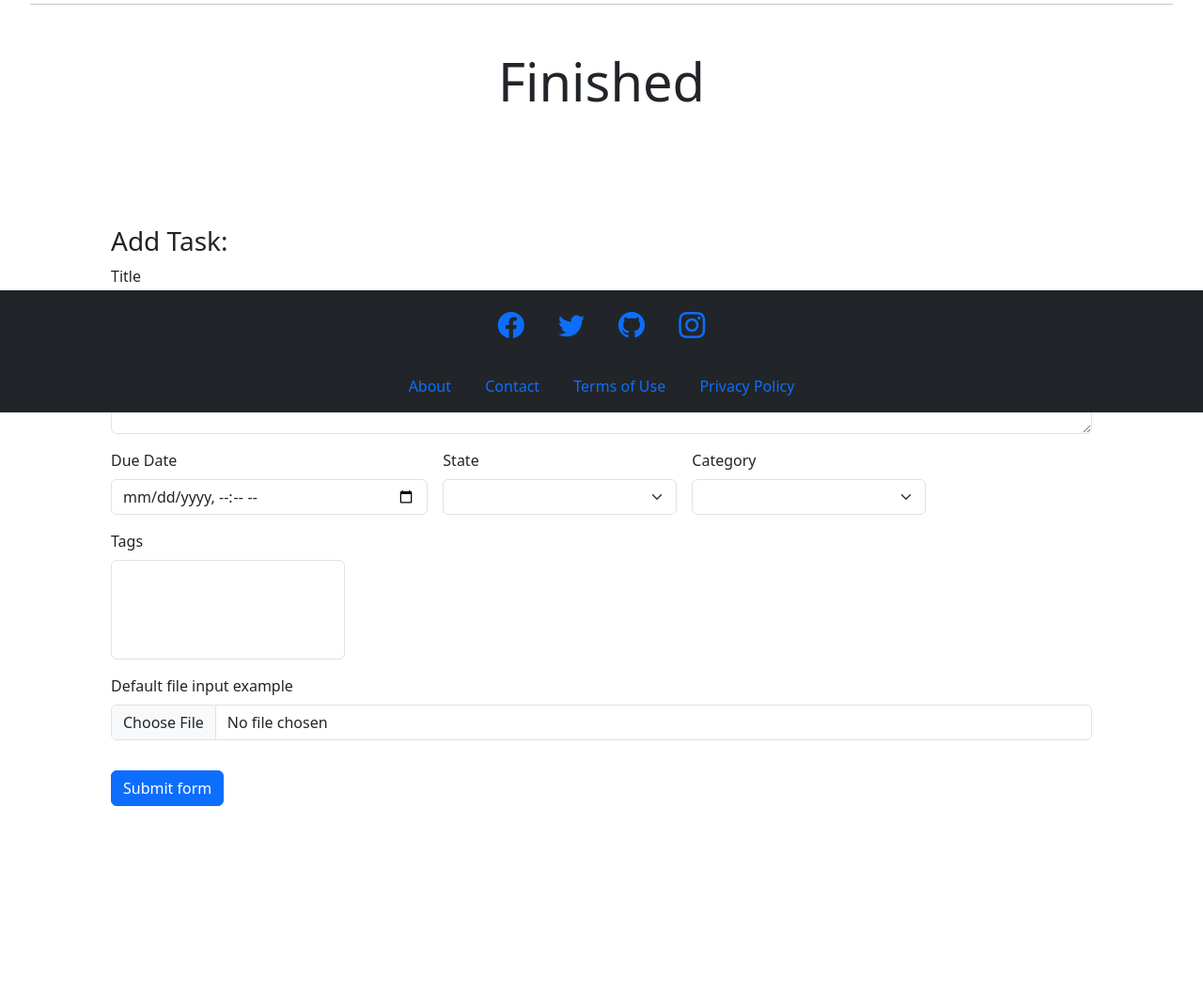
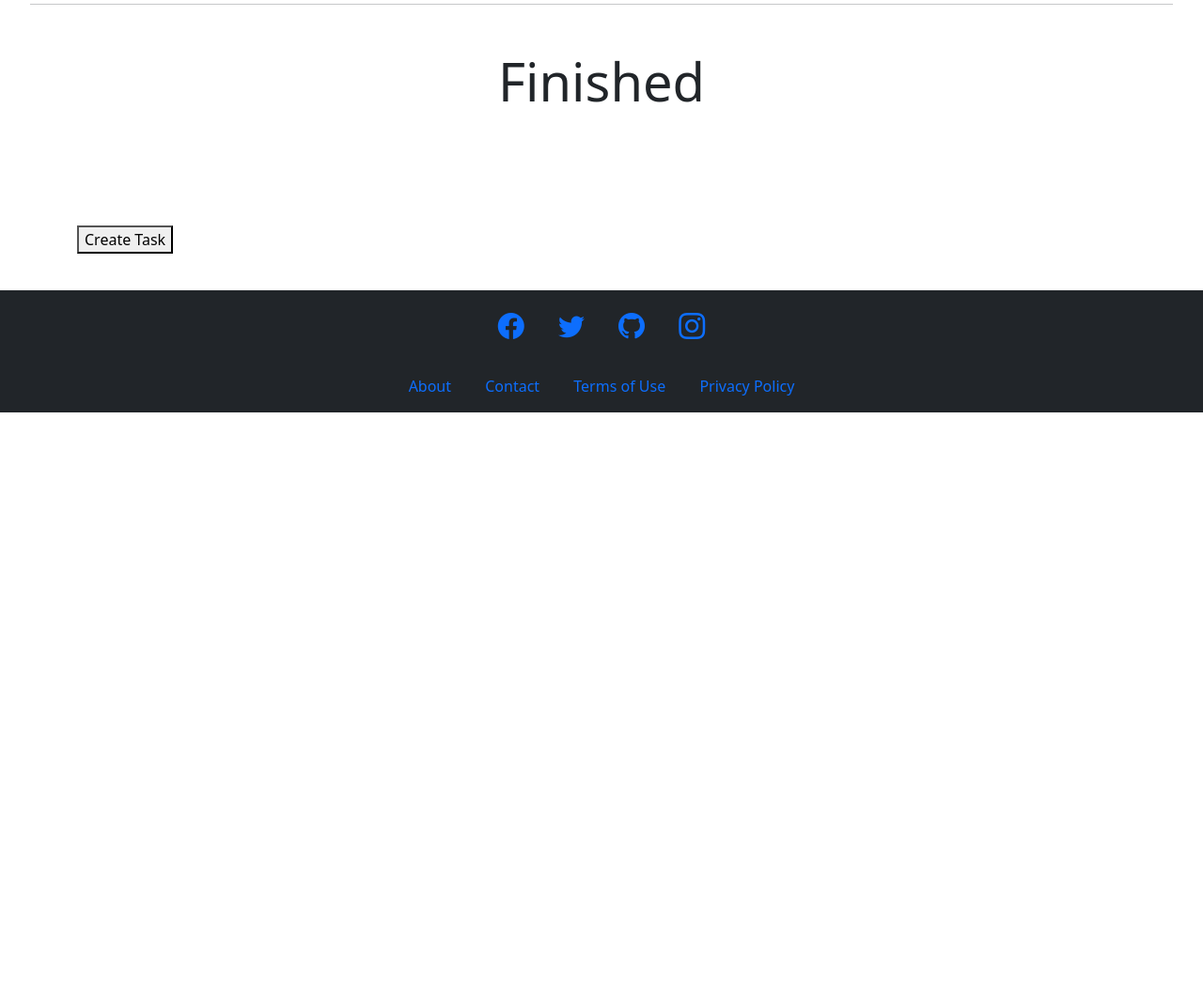
Before and after one commit to HosseinTahami/HW-98, a Django app: page /tasks/ in a window 1280 px wide. Shown: the part 361-1418 px from the top of the page at 94% size. After the commit the page ends 800 px from the top, so only its background shows below. Run offline with Django 4.2, Linux system fonts and the light colour scheme; data that the repository does not hold is empty.

Commit message:
refactor: Cleaned the html file

```diff
--- a/HW15/TaskManager/template/tasks.html
+++ b/HW15/TaskManager/template/tasks.html
@@ -12,18 +12,6 @@
     <div class="row">
         {% for task in tasks %}
         {% if task.status == 'O'%}
-        <!--<div class="col-4 text-center ">
-            <div class="card mt-3">
-                <div class="card-body bg-secondary">
-                    <h5 class="card-title">{{task.title}}</h5>
-                    <p class="card-text">
-                        <strong>Due Date:</strong> <br> {{ task.due_date}}
-                    </p>
-                    <a href='{{ task.id }}' style="text-decoration:none" style="text-decoration:none" class="text-info">
-                        details </a>
-                </div>
-            </div>
-        </div>-->
         <div class="col-lg-4 col-md-6 col-sm-12 text-center">
             <div class="card border-primary mt-3" style="max-width: 18rem;">
                 <h2 class="card-header">{{task.title}}</h2>
@@ -53,18 +41,6 @@
     <div class="row">
         {% for task in tasks %}
         {% if task.status == 'F'%}
-        <!--<div class="col-4 text-center ">
-            <div class="card mt-3">
-                <div class="card-body bg-secondary">
-                    <h5 class="card-title">{{task.title}}</h5>
-                    <p class="card-text">
-                        <strong>Due Date:</strong> <br> {{ task.due_date}}
-                    </p>
-                    <a href='{{ task.id }}' style="text-decoration:none" style="text-decoration:none" class="text-info">
-                        details </a>
-                </div>
-            </div>
-        </div>-->
         <div class="col-lg-4 col-md-6 col-sm-12 text-center ">
             <div class="card border-primary mt-3" style="max-width: 18rem;">
                 <h2 class="card-header">{{task.title}}</h2>
@@ -83,70 +59,9 @@
         {% endif %}
         {% endfor %}
     </div>
-</div>
-<br>
-<br>
-<br>
-<div>
-    <article class="mb-4">
-        <div class="container px-4 px-lg-5">
-            <h3>Add Task:</h3>
-            <!--<form class=" row gx-4 gx-lg-5 justify-content-center needs-validation" method="GET">
-                <label>Category: </label>
-                <input type="text" label="category" placeholder="category" name="category">
-                <label>Tags: </label>
-                <input type="text" label="tags" placeholder="tags" name="tags">
-                <input class="mt-3" type="submit" name="sub">
-            </form>-->
-            <form class="row g-3" method="POST" enctype="multipart/form-data">
-                {% csrf_token %}
-                <div class="col-md-4">
-                    <label for="validationDefault01" class="form-label">Title</label>
-                    <input type="text" class="form-control" id="validationDefault01" value="" name="title" required>
-                </div>
-                <div>
-                    <label for="validationTextarea" class="form-label">Description</label>
-                    <textarea class="form-control" id="validationTextarea" placeholder="Required example textarea"
-                        name="description" required></textarea>
-                </div>
-                <div class="col-md-4">
-                    <label for="validationDefault02" class="form-label">Due Date</label>
-                    <input type="datetime-local" class="form-control" id="validationDefault02" value="" name="due_date"
-                        required>
-                </div>
-                <div class="col-md-3">
-                    <label for="validationDefault04" class="form-label">State</label>
-                    <select class="form-select" id="validationDefault04" name="status" required>
-                        <option selected disabled></option>
-                        <option>O</option>
-                        <option>F</option>
-                    </select>
-                </div>
-                <div class="col-md-3">
-                    <label for="category" class="form-label">Category</label>
-                    <select class="form-select" id="category" name="category">
-                        {% for cat in category %}
-                        <option>{{cat.name}}</option>
-                        {% endfor %}
-                    </select>
-                </div>
-                <div class="col-md-3">
-                    <label for="validationDefault06" class="form-label">Tags</label>
-                    <select class="form-select" id="validationDefault06" name='tags' multiple>
-                        {% for tag in tags %}
-                        <option>{{tag.name}}</option>
-                        {% endfor %}
-                    </select>
-                </div>
-                <div class="mb-3">
-                    <label for="formFile" class="form-label">Default file input example</label>
-                    <input class="form-control" type="file" id="formFile" name="task_file" accept="image/*">
-                </div>
-                <div class="col-12">
-                    <button class="btn btn-primary" type="submit" name="sub">Submit form</button>
-                </div>
-            </form>
-        </div>
-    </article>
+    <br>
+    <br>
+    <br>
+    <a href="{% url 'TaskApp:create_task' %}"><button>Create Task</button></a>
 </div>
 {% endblock %}
```
